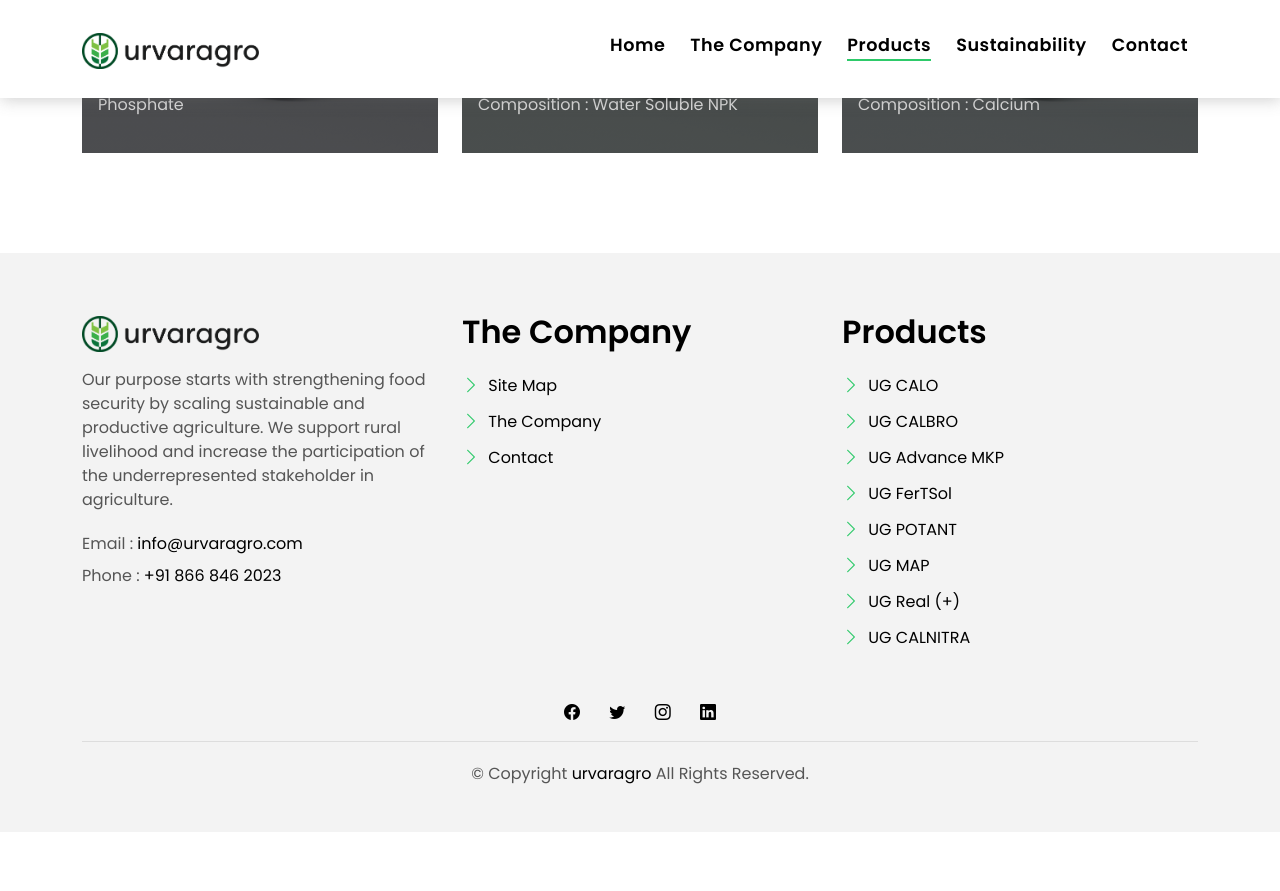
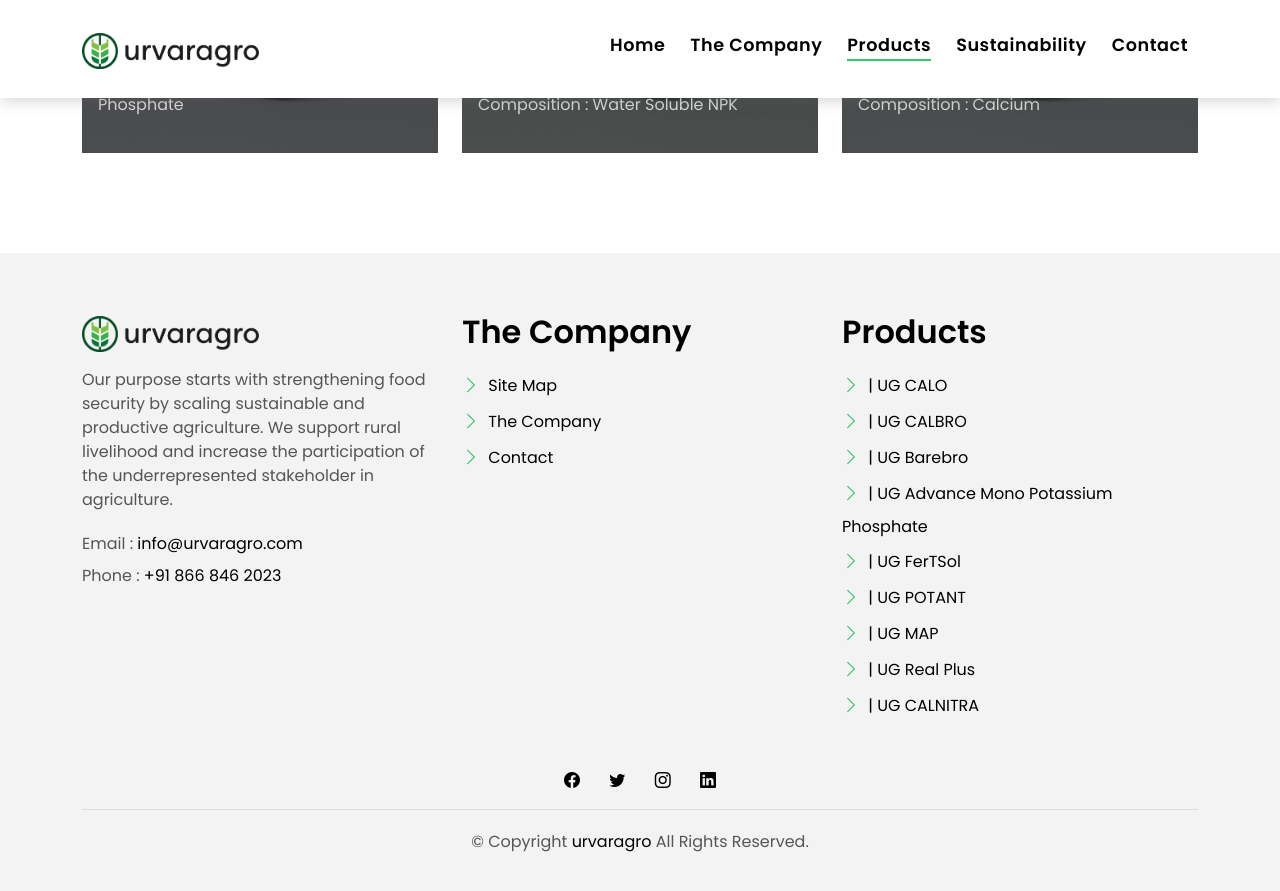
Before and after one commit to urvaragro/urvaragro.github.io, a Jekyll site: the page built from pages/products.html, in a window 1280 px wide and 900 px high, scrolled down 1703 px. Shown: the top 891 px of the window. Built offline with Jekyll 4.4.1, drawn with Linux system fonts in a browser that asks for light colours; before the commit the page ends 2535 px from its top, so only the background shows below that.

Commit message:
Footer links updated

```diff
--- a/_includes/footer.html
+++ b/_includes/footer.html
@@ -62,32 +62,7 @@
                     </div>
                     <div class="w-body-a">
                         <ul class="list-unstyled">
-                            <li class="item-list-a">
-                                <i class="bi bi-chevron-right"></i> <a href="/products#ug-calo">UG CALO</a>
-                            </li>
-                            <li class="item-list-a">
-                                <i class="bi bi-chevron-right"></i> <a href="/products#ug-calbro">UG CALBRO</a>
-                            </li>
-                            <li class="item-list-a">
-                                <i class="bi bi-chevron-right"></i> <a href="/products#ug-advance-mkp">UG Advance
-                                    MKP</a>
-                            </li>
-                            <li class="item-list-a">
-                                <i class="bi bi-chevron-right"></i> <a href="/ug-fer-t-sol">UG FerTSol</a>
-                            </li>
-                            <li class="item-list-a">
-                                <i class="bi bi-chevron-right"></i> <a href="/products#ug-potant">UG POTANT</a>
-                            </li>
-                            <li class="item-list-a">
-                                <i class="bi bi-chevron-right"></i> <a href="/products#ug-map">UG MAP</a>
-                            </li>
-                            <li class="item-list-a">
-                                <i class="bi bi-chevron-right"></i> <a href="/products#ug-real-plus">UG Real (+)</a>
-                            </li>
-                            <li class="item-list-a">
-                                <i class="bi bi-chevron-right"></i> <a href="/products#ug-calnitra">UG CALNITRA</a>
-                            </li>
-
+                            {% include product-links.html %}
                         </ul>
                     </div>
                 </div>
--- /dev/null
+++ b/_includes/product-links.html
@@ -0,0 +1,9 @@
+{% for product in site.data.product-list %}
+{% if product.Image600by800 %}
+{% assign productName = product.ProductName %}
+{% assign productNameSlug = productName | replace: " ", "-" %}
+<li class="item-list-a">
+    <i class="bi bi-chevron-right"></i> <a href="/{{ productNameSlug }}">| {{product.ProductName}}</a>
+</li>
+{% endif %}
+{% endfor %}
--- a/pages/products.html
+++ b/pages/products.html
@@ -38,7 +38,7 @@
         <div class="container">
             <div class="row">
                 {% for product in site.data.product-list %}
-                {% if product.Image600by800 | defined? %}
+                {% if product.Image600by800 %}
                 <div class="col-md-4">
                     <div class="card-box-b card-shadow news-box">
                         <div class="img-box-b">
```
